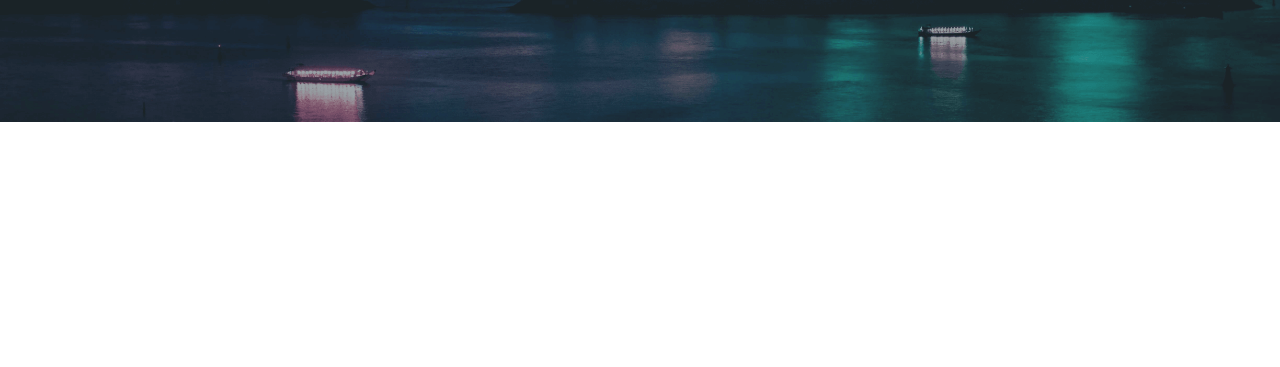
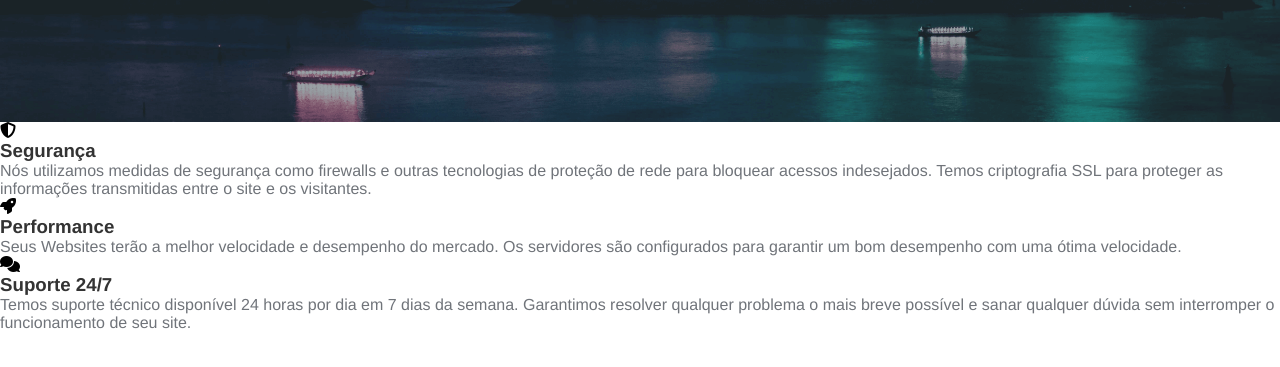
Before and after one commit to Andre-Francelino/Projeto-HDC-Host, a plain HTML site: page index.html in a window 1280 px wide. Shown: the part 377-744 px from the top of the page. Drawn offline with Linux system fonts and the light colour scheme.

Commit message:
Seção de benefícios

```diff
--- a/index.html
+++ b/index.html
@@ -43,6 +43,37 @@
                 <h1>hDC Host</h1>
                 <p>Os melhores serviços para os seus projetos!</p>
             </div>
+            <section class="services-container">
+                <ul>
+                    <li>
+                        <i class="fas fa-shield-alt"></i>
+                        <h3>Segurança</h3>
+                        <p>
+                            Nós utilizamos medidas de segurança como firewalls e outras tecnologias
+                            de proteção de rede para bloquear acessos indesejados.
+                            Temos criptografia SSL para proteger as informações transmitidas entre o site e os visitantes.
+                        </p>
+                    </li>
+
+                    <li>
+                        <i class="fas fa-rocket"></i>
+                        <h3>Performance</h3>
+                        <p>
+                            Seus Websites terão a melhor velocidade e desempenho do mercado.
+                            Os servidores são configurados para garantir um bom desempenho com uma ótima velocidade.
+                        </p>
+                    </li>
+
+                    <li>
+                        <i class="fas fa-comments"></i>
+                        <h3>Suporte 24/7</h3>
+                        <p>
+                            Temos suporte técnico disponível 24 horas por dia em 7 dias da semana. Garantimos resolver qualquer problema o mais breve possível
+                            e sanar qualquer dúvida sem interromper o funcionamento de seu site.
+                        </p>
+                    </li>
+                </ul>
+            </section>
         </main>
     </div>
 </body>
```
